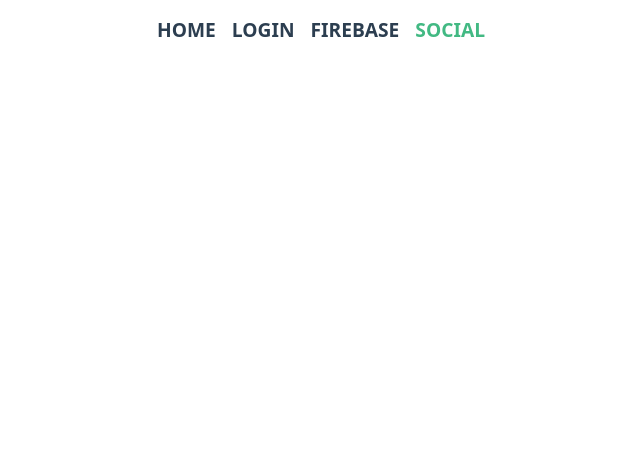
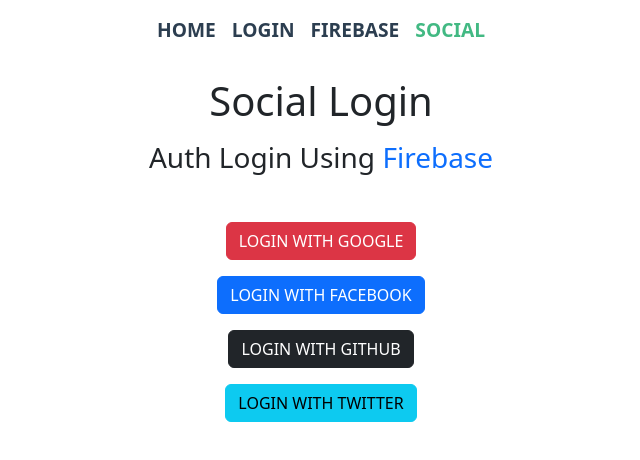
Before and after one commit to Pancratzia/Vue-Projects, a Vue app in the folder auth-project/: page /social in a window 1280 px wide. Shown: the top 460 px of the page, without its empty margins (319-959 px from the left). Built offline with nearby package versions, Linux system fonts and the light colour scheme; no server answers.

Commit message:
Mejorando la view de AuthSocialLogin

```diff
--- a/auth-project/src/router/index.ts
+++ b/auth-project/src/router/index.ts
@@ -2,7 +2,7 @@ import { createRouter, createWebHistory, RouteRecordRaw } from 'vue-router'
 import HomeView from '../views/HomeView.vue'
 import AuthView from '@/views/AuthView.vue'
 import AuthFirebaseView from '@/views/AuthFirebaseView.vue'
-import SocialView from '@/views/SocialView.vue'
+import AuthSocialView from '@/views/AuthSocialView.vue'
 
 const routes: Array<RouteRecordRaw> = [
   {
@@ -23,7 +23,7 @@ const routes: Array<RouteRecordRaw> = [
   {
     path: "/social",
     name: "social",
-    component: SocialView
+    component: AuthSocialView
   },
   {
     path: "/:pathMatch(.*)*",
--- /dev/null
+++ b/auth-project/src/views/AuthSocialView.vue
@@ -0,0 +1,21 @@
+<template>
+    <div class="container">
+        <h1 class="text-center my-3">Social Login</h1>
+        <h3 class="text-center mb-5">Auth Login Using <a class="link text-decoration-none"
+                href="https://firebase.google.com" target="_blank">Firebase</a></h3>
+
+        <button class="text-center text-uppercase btn btn-danger d-block mx-auto my-3">Login with Google</button>
+
+        <button class="text-center text-uppercase btn btn-primary d-block mx-auto my-3">Login with Facebook</button>
+
+        <button class="text-center text-uppercase btn btn-dark d-block mx-auto my-3">Login with Github</button>
+
+        <button class="text-center text-uppercase btn btn-info d-block mx-auto my-3">Login with Twitter</button>
+
+    </div>
+</template>
+
+<script lang="ts" setup>
+</script>
+
+<style scoped></style>
--- a/auth-project/src/views/SocialView.vue
+++ /dev/null
@@ -1,11 +0,0 @@
-<template>
-    <div>
-
-    </div>
-</template>
-
-<script lang="ts" setup>
-</script>
-
-<style scoped>
-</style>
```
